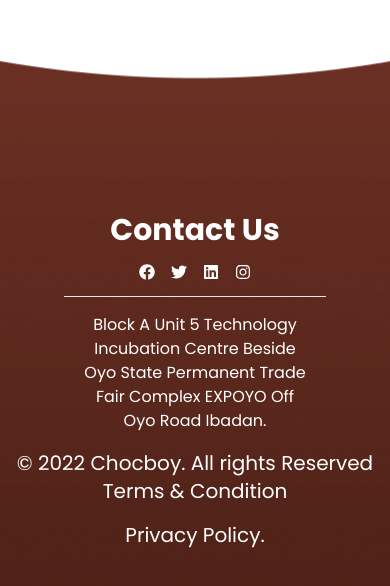
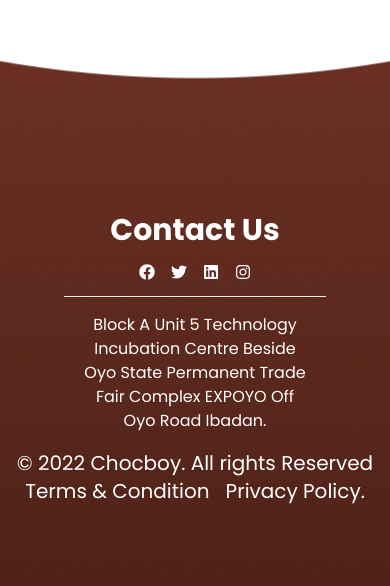
Before and after one commit to solex55/chocboy, a React (Create React App) app: page / in a window 390 px wide. Shown: the part 2236-2822 px from the top of the page. Built offline with nearby package versions, Linux system fonts and the light colour scheme.

Commit message:
Fix: footer policy

```diff
--- a/src/components/footer/Footer.jsx
+++ b/src/components/footer/Footer.jsx
@@ -31,7 +31,7 @@
                     <p> &copy; 2022 Chocboy. All rights Reserved</p>
                 </div>
 
-                <div className='flex flex-col lg:flex-row justify-between items-center gap-4'>
+                <div className='flex flex-row justify-between items-center gap-4'>
                     <p>Terms &#38; Condition</p>
                     <p>Privacy Policy.</p>
                 </div>
```
